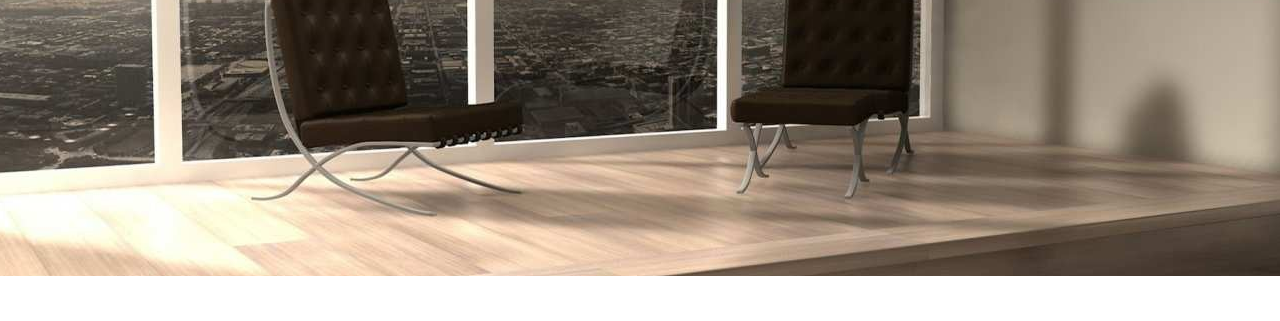
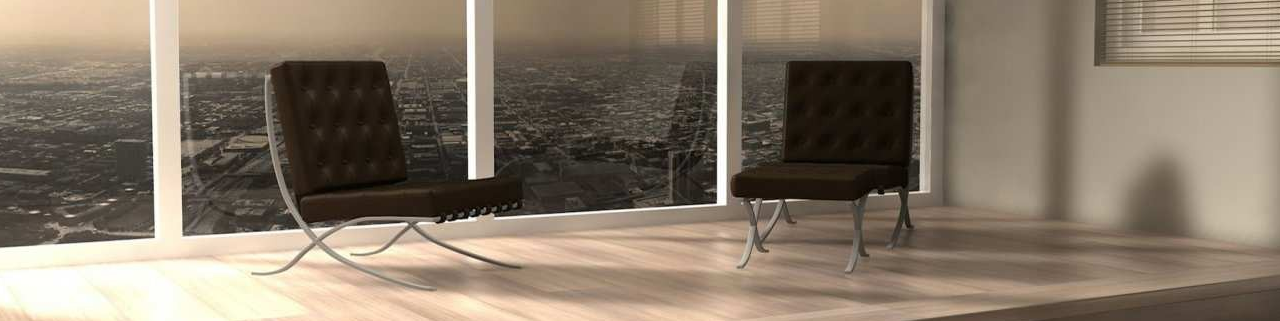
Before and after one commit to rubenjake/frontend_skills_test, a plain HTML site: page index.html in a window 1280 px wide. Shown: the part 174-495 px from the top of the page. Drawn offline with Linux system fonts and the light colour scheme.

Commit message:
Step 14 - Add header height to see all of the photo

```diff
--- a/index.html
+++ b/index.html
@@ -66,7 +66,7 @@
         </div>
     </nav>
 
-    <header class="intro-header" style="background-image: url('img/home-bg.jpg')">
+    <header class="intro-header" style="background-image: url('img/home-bg.jpg'); height: 600px;">
         <div class="container">
             <div class="row">
                 <div">
```
